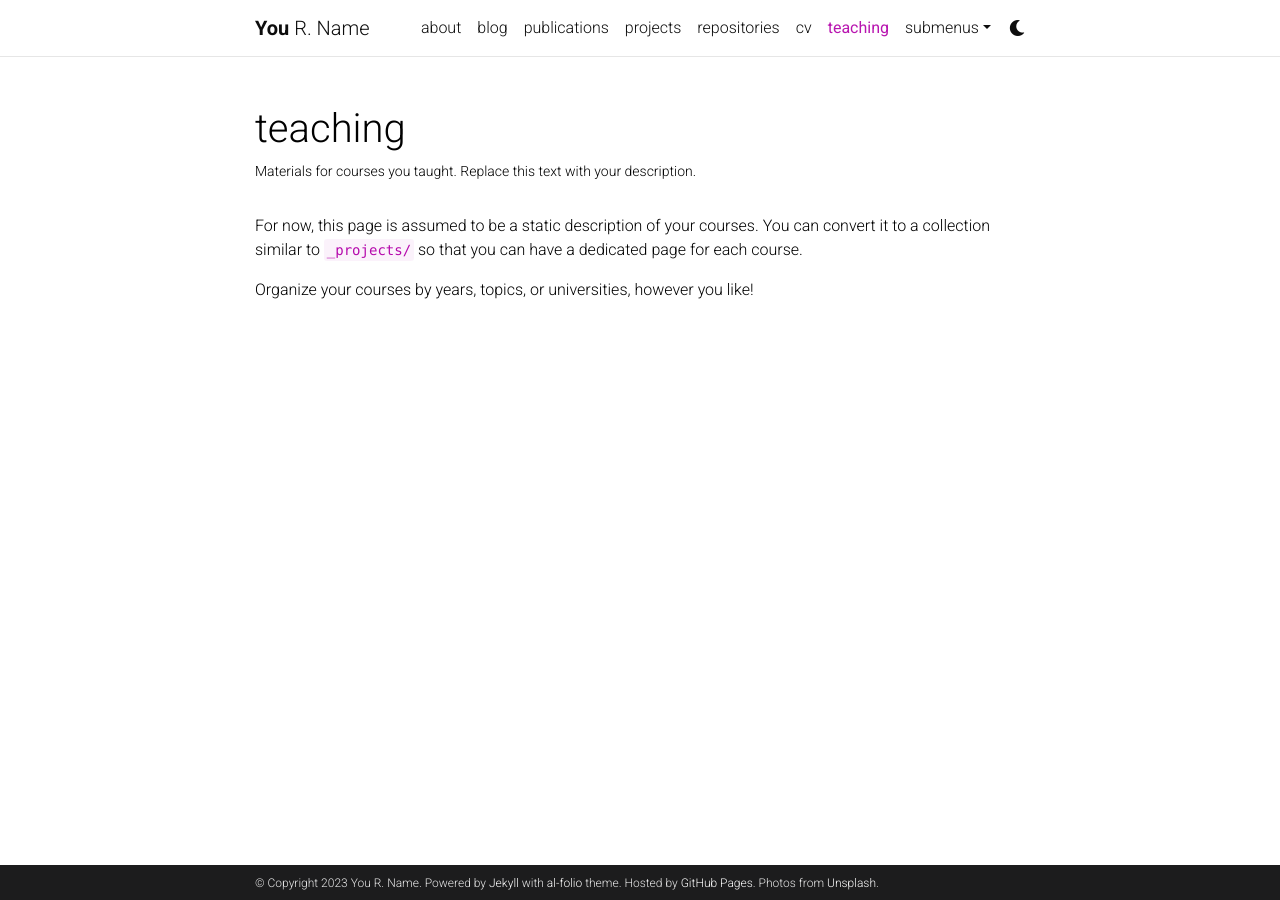
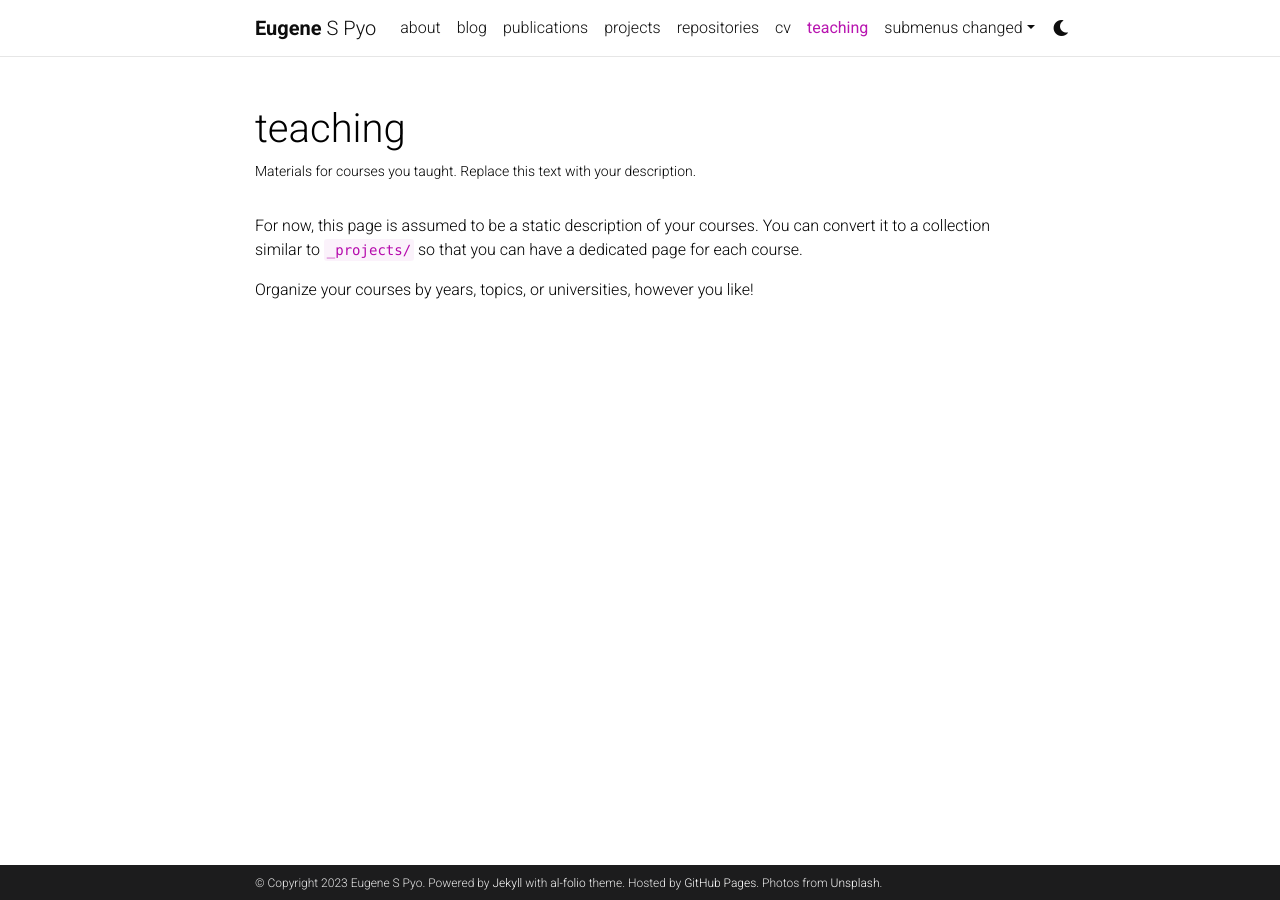
Before and after one commit to eugene-pyo/esp82.github.io, a Jekyll site: the page built from _pages/teaching.md, in a window 1280 px wide. Built offline with Jekyll 4.4.1, drawn with Linux system fonts in a browser that asks for light colours; comment, search, counter and statistics services are not loaded; a style sheet for code colours, icons or effects is not loaded.

Commit message:
first change
first change

```diff
--- a/_config.yml
+++ b/_config.yml
@@ -3,9 +3,9 @@
 # -----------------------------------------------------------------------------
 
 title: blank # the website title (if blank, full name will be used instead)
-first_name: You
-middle_name: R.
-last_name: Name
+first_name: Eugene
+middle_name: S
+last_name: Pyo
 email: you@example.com
 description: > # the ">" symbol means to ignore newlines until "footer_text:"
   A simple, whitespace theme for academics. Based on [*folio](https://github.com/bogoli/-folio) design.
@@ -18,8 +18,8 @@ keywords: jekyll, jekyll-theme, academic-website, portfolio-website  # add your
 lang: en # the language of your site (for example: en, fr, cn, ru, etc.)
 icon: ⚛️  # the emoji used as the favicon (alternatively, provide image name in /assets/img/)
 
-url: https://alshedivat.github.io # the base hostname & protocol for your site
-baseurl: /al-folio # the subpath of your site, e.g. /blog/
+url: https://esp82.github.io # the base hostname & protocol for your site
+baseurl: # the subpath of your site, e.g. /blog/
 last_updated: false # set to true if you want to display last updated in the footer
 impressum_path:  # set to path to include impressum link in the footer, use the same path as permalink in a page, helps to conform with EU GDPR
 
```
Also changed, not shown: _pages/about.md (+1 -1 lines), _pages/dropdown.md (+1 -1 lines).
